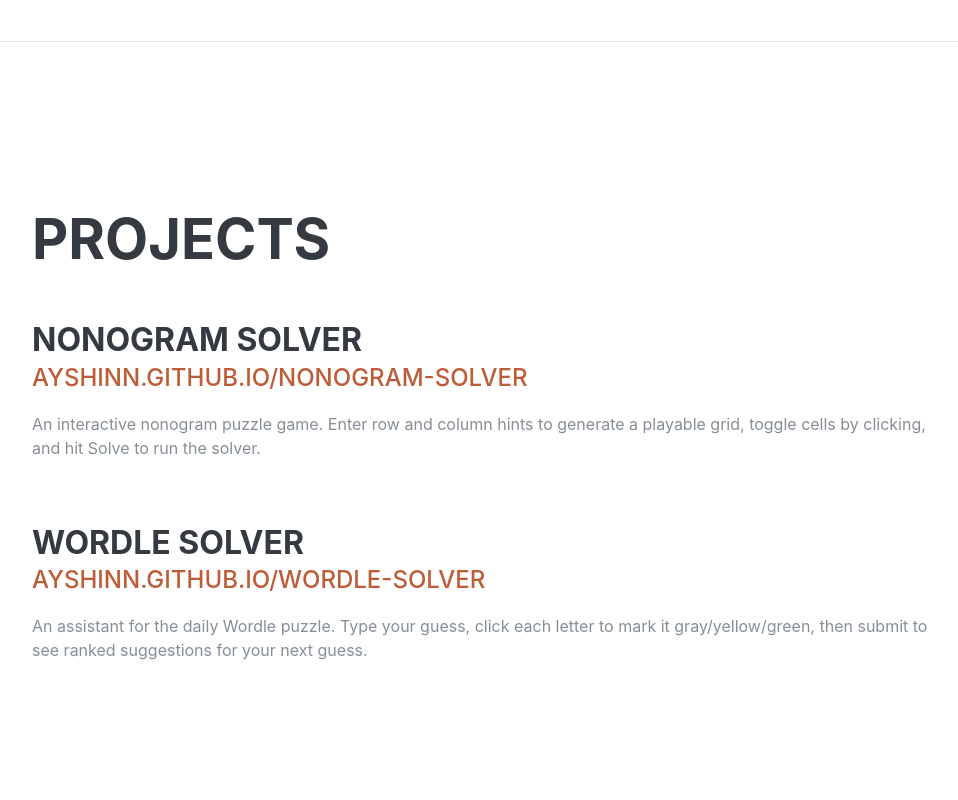
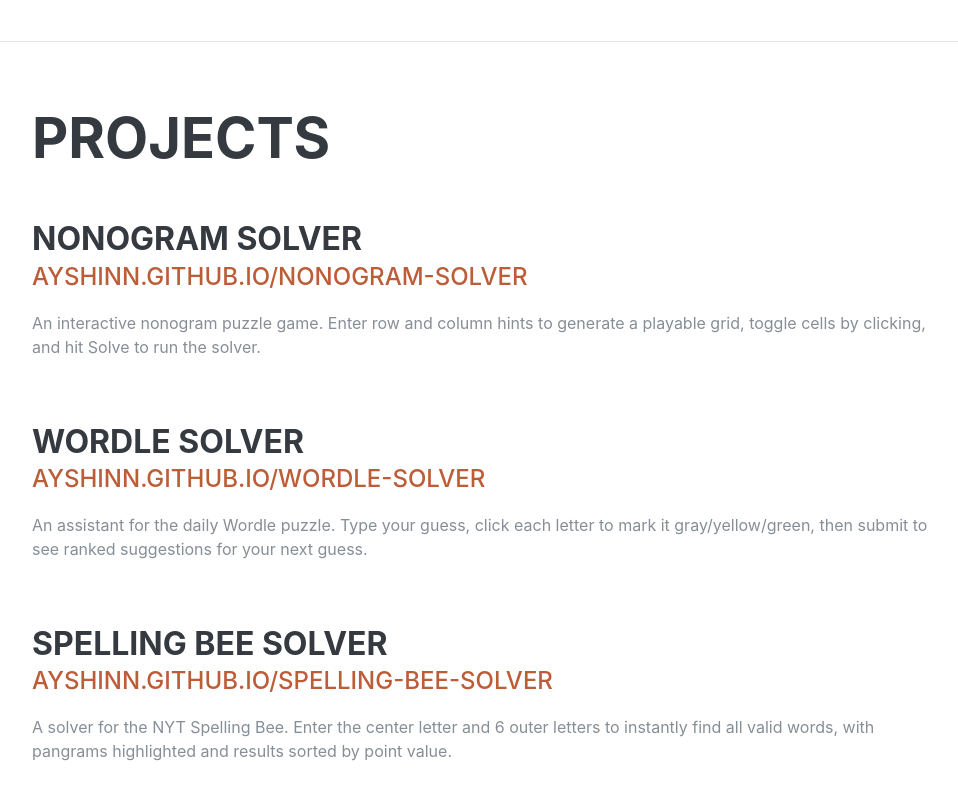
Before and after one commit to ayshinn/ayshinn.github.io, a website: page index.html in a window 1280 px wide. Shown: the part 3721-4521 px from the top of the page, without its empty margins (288-1246 px from the left). Drawn offline with Linux system fonts and the light colour scheme; a web font is replaced by a local one.

Commit message:
Adds spelling bee solver

```diff
--- a/index.html
+++ b/index.html
@@ -293,7 +293,7 @@
           </div>
         </div>
 
-        <div class="resume-item d-flex flex-column flex-md-row justify-content-between">
+        <div class="resume-item d-flex flex-column flex-md-row justify-content-between mb-5">
           <div class="resume-content">
             <h3 class="mb-0">Wordle Solver</h3>
             <div class="subheading mb-3">
@@ -302,6 +302,18 @@
               </a>
             </div>
             <p>An assistant for the daily Wordle puzzle. Type your guess, click each letter to mark it gray/yellow/green, then submit to see ranked suggestions for your next guess.</p>
+          </div>
+        </div>
+
+        <div class="resume-item d-flex flex-column flex-md-row justify-content-between">
+          <div class="resume-content">
+            <h3 class="mb-0">Spelling Bee Solver</h3>
+            <div class="subheading mb-3">
+              <a href="https://ayshinn.github.io/spelling-bee-solver/" target="_blank" rel="noopener noreferrer">
+                ayshinn.github.io/spelling-bee-solver
+              </a>
+            </div>
+            <p>A solver for the NYT Spelling Bee. Enter the center letter and 6 outer letters to instantly find all valid words, with pangrams highlighted and results sorted by point value.</p>
           </div>
         </div>
 
```
